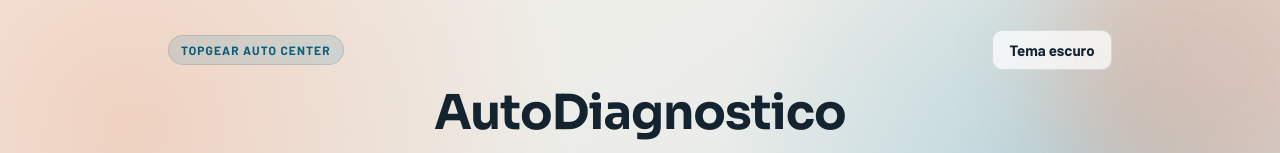
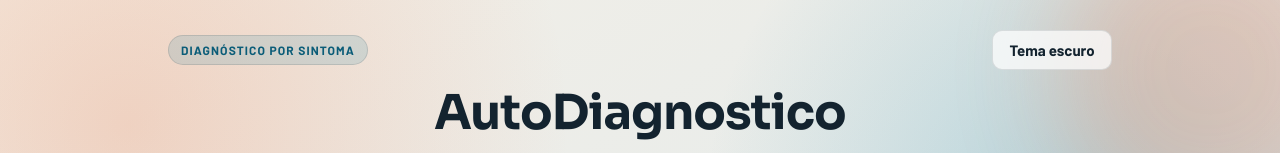
Before and after one commit to NycolleF/Autodiagnostico, a plain HTML site: page index.html in a window 1280 px wide. Shown: the top 153 px of the page. Drawn offline with Linux system fonts and the light colour scheme.

Commit message:
Tira o nome da loja do topo

```diff
--- a/index.html
+++ b/index.html
@@ -20,7 +20,7 @@
     <div class="container">
         <header>
             <div class="header-top">
-                <p class="kicker">TopGear Auto Center</p>
+                <p class="kicker">Diagnóstico por sintoma</p>
                 <button id="btn-tema" class="btn-theme" type="button" aria-label="Alternar tema">Tema escuro</button>
             </div>
             <h1>AutoDiagnostico</h1>
```
